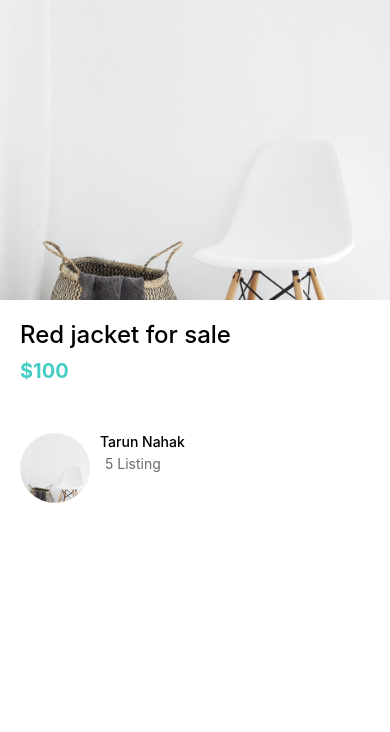
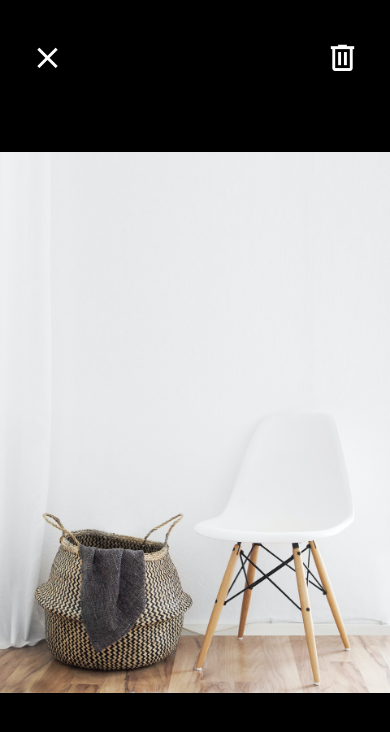
Before and after one commit to nahaktarun/DoneWithIt, a React Native app: screen / in a window 390 px wide. Shown: the top 732 px of the page. Built offline with nearby package versions, Linux system fonts and the light colour scheme.

Commit message:
added icons to viewImagescreen

```diff
--- a/App.js
+++ b/App.js
@@ -3,6 +3,7 @@
 import AppButton from "./app/components/AppButton";
 import Card from "./app/components/Card";
 import ListingDetailsScreen from "./app/screens/ListingDetailsScreen";
+import ViewImageScreen from "./app/screens/ViewImageScreen";
 
 function App(props) {
   return (
@@ -32,7 +33,8 @@
     //   />
     // </View>
 
-    <ListingDetailsScreen />
+    // <ListingDetailsScreen />
+    <ViewImageScreen />
   );
 }
 
--- a/app/screens/ViewImageScreen.js
+++ b/app/screens/ViewImageScreen.js
@@ -1,11 +1,20 @@
 import React from "react";
 import { Image, StyleSheet, View } from "react-native";
 import colors from "../config/colors";
+import { MaterialCommunityIcons } from "@expo/vector-icons";
 function ViewImageScreen(props) {
   return (
     <View style={styles.container}>
-      <View style={styles.closeIcon}></View>
-      <View style={styles.deleteIcon}></View>
+      <View style={styles.closeIcon}>
+        <MaterialCommunityIcons name="close" color="white" size={35} />
+      </View>
+      <View style={styles.deleteIcon}>
+        <MaterialCommunityIcons
+          name="trash-can-outline"
+          color="white"
+          size={35}
+        />
+      </View>
       <Image
         resizeMode="contain"
         style={styles.image}
@@ -17,17 +26,17 @@
 
 const styles = StyleSheet.create({
   closeIcon: {
-    width: 50,
-    height: 50,
-    backgroundColor: colors.primary,
+    // width: 50,
+    // height: 50,
+    // backgroundColor: colors.primary,
     position: "absolute",
     top: 40,
     left: 30,
   },
   deleteIcon: {
-    width: 50,
-    height: 50,
-    backgroundColor: colors.secondary,
+    // width: 50,
+    // height: 50,
+    // backgroundColor: colors.secondary,
     position: "absolute",
     top: 40,
     right: 30,
```
